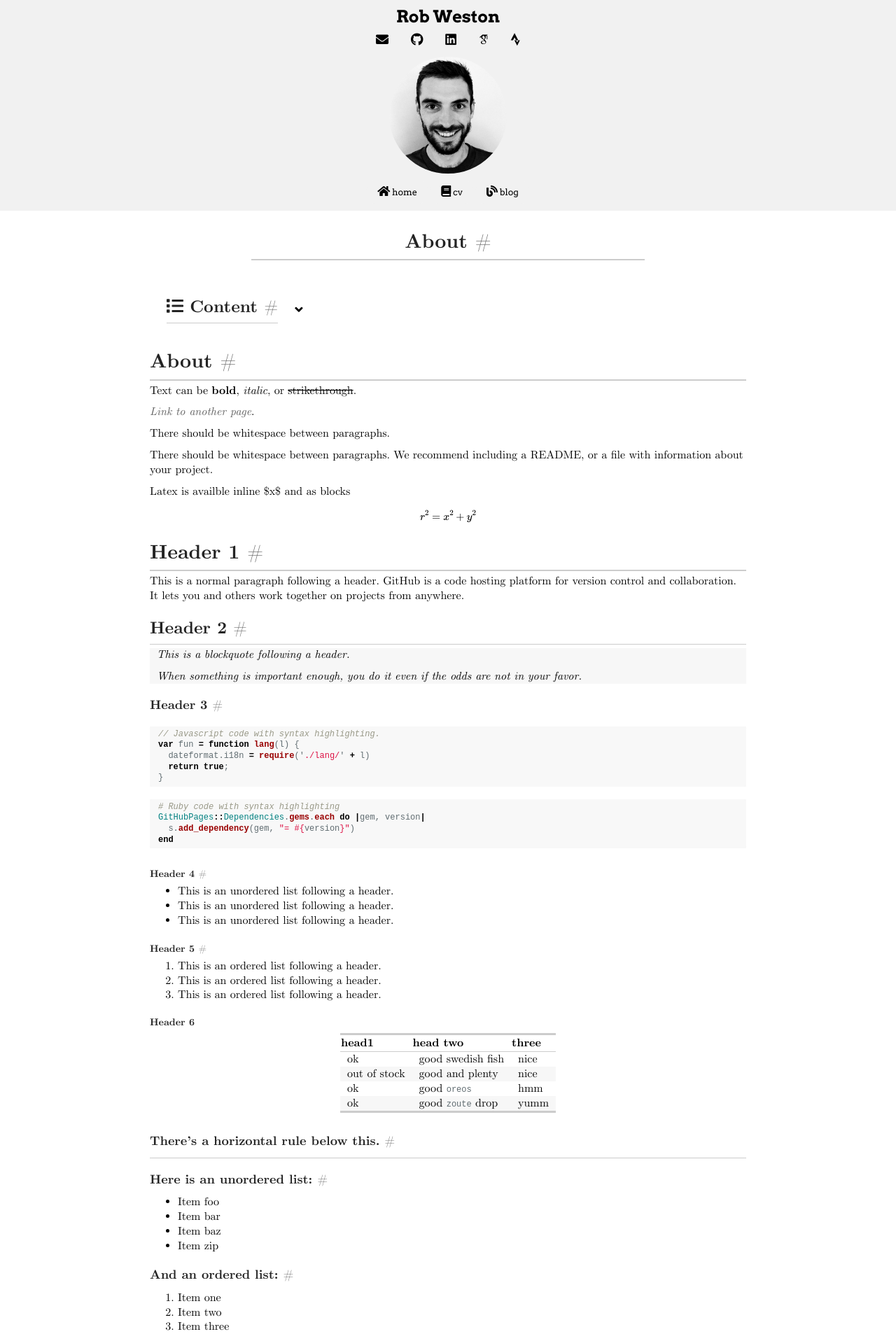
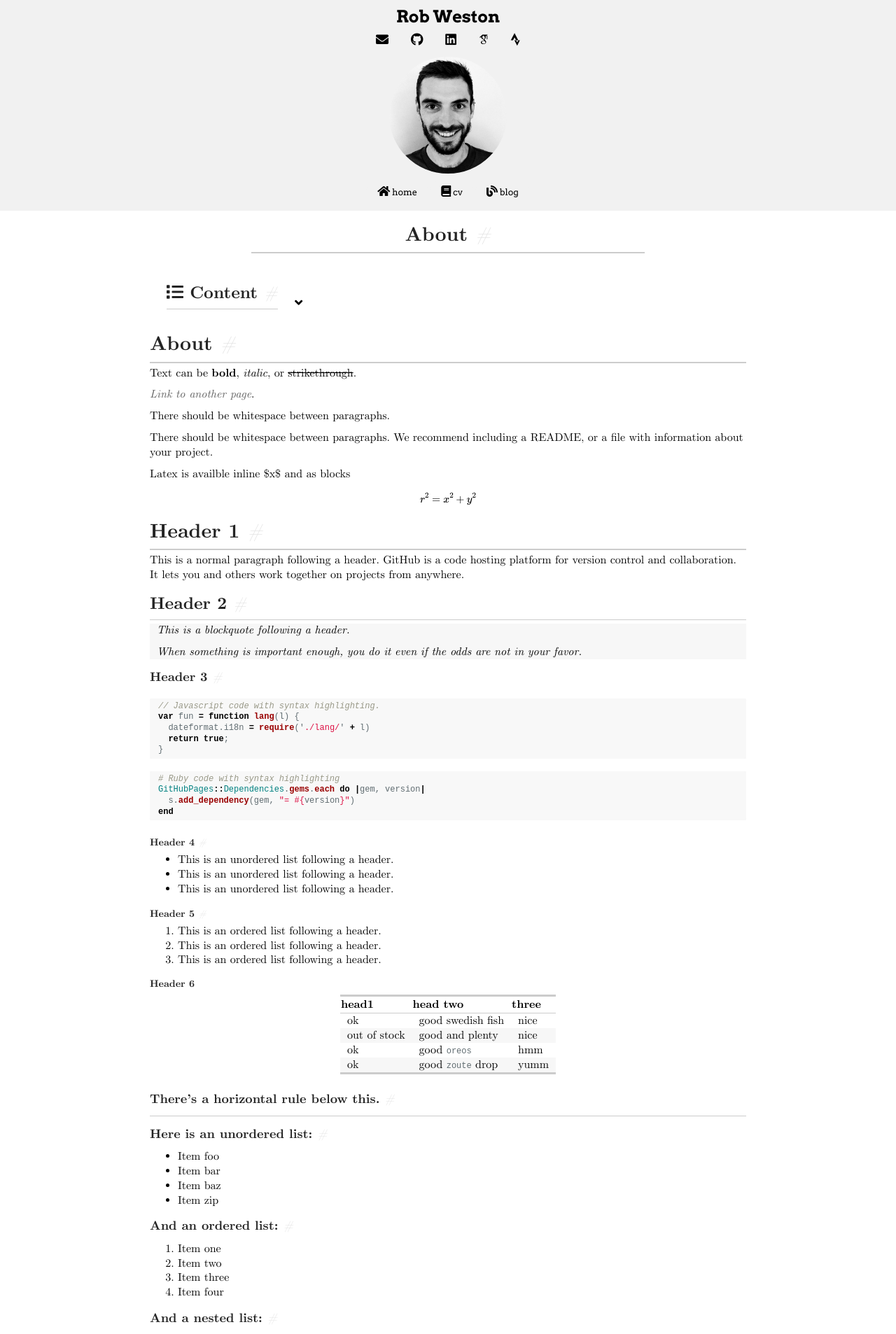
Before and after one commit to robw4/robw4.github.io, a Jekyll site: the page built from test.md, in a window 1280 px wide. Shown: the top 1906 px of the page at 70% size. Built offline with Jekyll 4.4.1, drawn with Linux system fonts in a browser that asks for light colours; some web fonts are replaced; formulas are drawn with MathJax 3; comment, search, counter and statistics services are not loaded; our own code applies the rules of GitHub Pages for plain Markdown files.

Commit message:
Working anchor placements and change to CV page

```diff
--- a/_layouts/page.html
+++ b/_layouts/page.html
@@ -5,8 +5,7 @@
 
 
     <!-- page title -->
-
-    <div class="w3-bar sticky w3-center w3-padding header w3-hide" id="BAR">
+    <div class="w3-bar  w3-white sticky w3-center w3-padding header w3-hide" id="BAR">
         <a href="/index.html">
             <button id="home" class="w3-button w3-padding  w3-hover-amber w3-light-gray w3-round-xxlarge w3-right header" style="outline:none; margin: 1px 1px">
                 <i class="fa fa-home" style="color: black"></i><small class="header" > home</small>
@@ -38,11 +37,11 @@
     <div class="w3-row w3-padding-small">
         <div class="w3-col l2 m0 s0 w3-container"></div>
         <div class="w3-col l8 m0 s0 w3-padding-small">
-            <a id="__title"></a>
+            <a id="__title" class="anchor"></a>
             {%  if page.title %}
                 <h1 class="w3-center">{{ page.title }} <a href="#__title" class="Anchor">#</a></h1>
             {% else %}
-                <a href="#__title" class="Anchor"></a>
+                <a href="#__title" style="padding-top: 50px;margin-top: -50px;" class="Anchor w3-center"></a>
             {% endif %}
             <div>
                 <div class="outer-center">
--- a/_sass/custom-style.scss
+++ b/_sass/custom-style.scss
@@ -40,7 +40,7 @@
 }
 
 // Header numbering added using the numbered class
-h1, h2 {padding-top: 10px}
+h1, h2 {padding-top: 20px}
 h3, h4, h5, h6 {padding-top: 10px}
 
 
@@ -81,6 +81,8 @@
 
 h1, h2, h3, h4, h5, h6 {
   font-weight: bold;
+  padding-top: 50px;
+  margin-top: -45px;
 }
 
 h1, h2{
@@ -409,10 +411,22 @@
 }
 
 
-.anchor {
-  font-style: normal;
+a.anchor {
+  //display: block;
+  position: relative;
+  top: 0px;
   visibility: visible;
-  offset-position: top right 10px;
+  opacity: 0.2;
+}
+
+a.anchor:hover {
+  opacity: 100;
+}
+
+
+:target::before {
+  content: '»';
+  margin-right: 0px;
 }
 
 
```
Also changed, not shown: other parts of _layouts/page.html (+11 -4 lines), cv.md (+7 -0 lines), index.md (+5 -8 lines).
